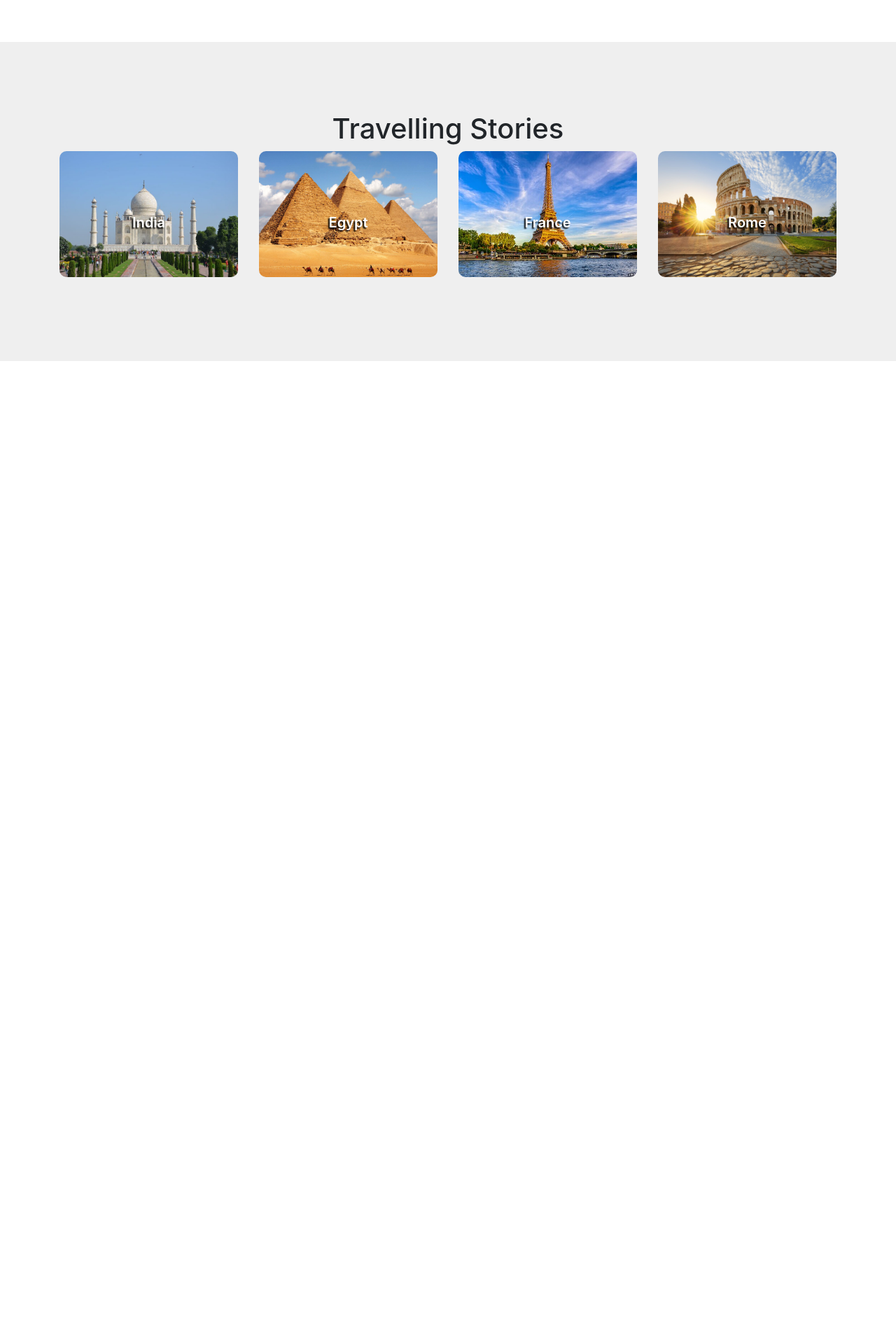
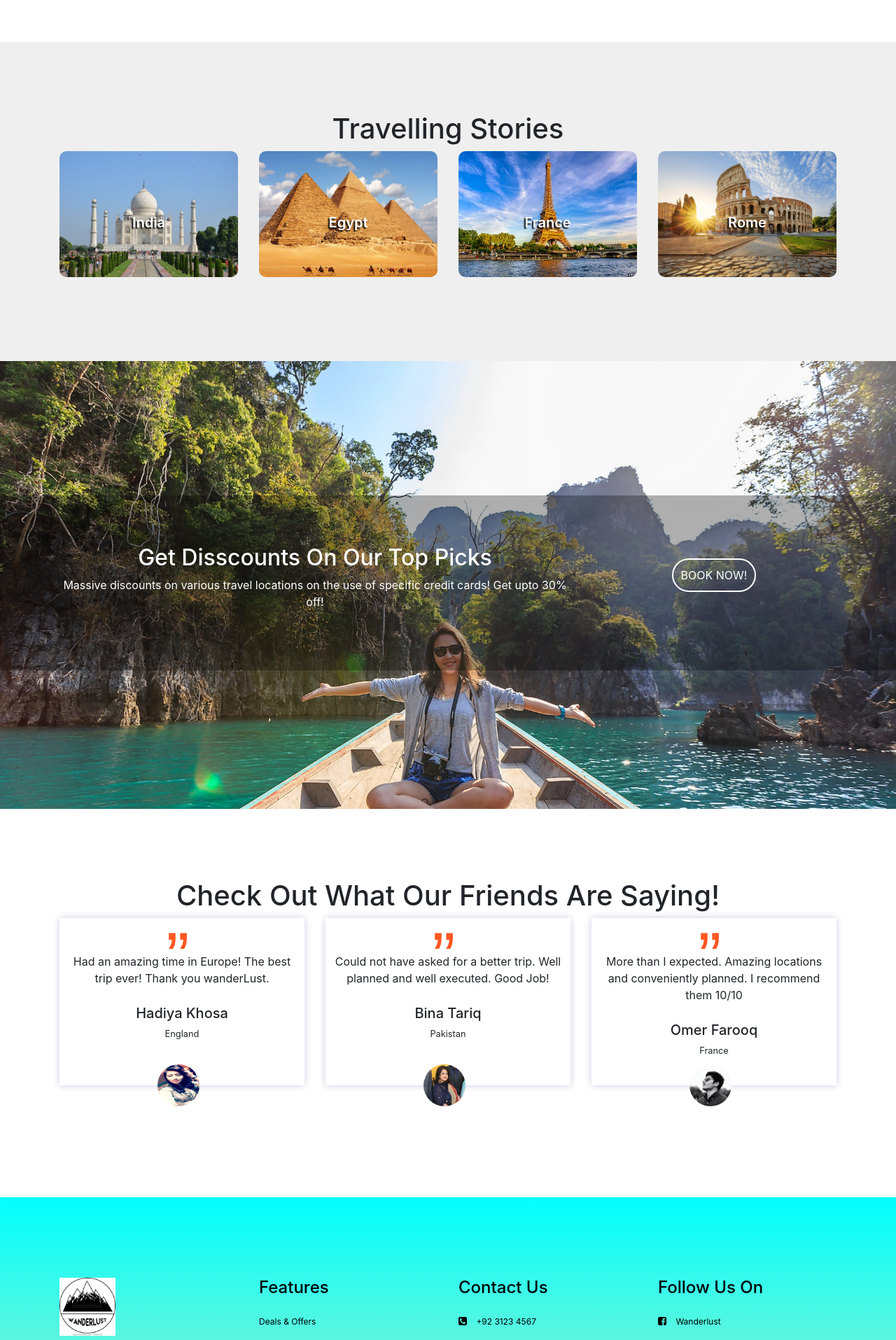
Before and after one commit to tahaazhar/WebApp-Project, a PHP site: page /wanderLust.html in a window 1280 px wide. Shown: the part 1560-3475 px from the top of the page at 70% size. Before the commit the page ends 2076 px from the top, so only its background shows below. Run offline with PHP 8.4, Linux system fonts and the light colour scheme.

Commit message:
Completed The Home Page

```diff
--- a/wanderLust.html
+++ b/wanderLust.html
@@ -168,7 +168,91 @@
             </div>
         </section>
 
-        <section class = "banner"></section>
+        <section class = "banner">
+            <div class="banner-highlights">
+                <div class="container">
+                    <div class="row">
+                        <div class="col-md-8">
+                            <h2>Get Disscounts On Our Top Picks</h2>
+                            <p>Massive discounts on various travel locations on the use of specific
+                                credit cards! Get upto 30% off!
+                            </p>
+                        </div>
+                        <div class="col-md-4">
+                            <button type="button" class="booking-btn">BOOK NOW!</button>
+                        </div>
+                    </div>
+                </div>
+            </div>
+        </section>
 
+        <section class="user-feedback">
+            <h1>Check Out What Our Friends Are Saying!</h1>
+            <div class="container">
+                <div class="row">
+                    <div class="col-md-4">
+                        <div class="user-review">
+                            <p>Had an amazing time in Europe! The best trip ever! Thank you wanderLust.</p>
+                            <h5>Hadiya Khosa</h5>
+                            <small>England</small>
+                        </div>
+                        <img src="images/Hadiya.jpg">
+                    </div>
+
+                    <div class="col-md-4">
+                            <div class="user-review">
+                                <p>Could not have asked for a better trip. Well planned and well executed. Good Job!</p>
+                                <h5>Bina Tariq</h5>
+                                <small>Pakistan</small>
+                            </div>
+                            <img src="images/Bina.jpg">
+                    </div>
+
+                    <div class="col-md-4">
+                            <div class="user-review">
+                                <p>More than I expected. Amazing locations and conveniently planned. I recommend them 10/10</p>
+                                <h5>Omer Farooq</h5>
+                                <small>France</small>
+                            </div>
+                            <img src="images/Omer.jpg">
+                    </div>
+                </div>
+            </div>
+        </section>
+
+        <section class="footer">
+            <div class="container">
+                <div class="row">
+                    <div class="col-md-3">
+                        <img src="images/logo4.png" class="footer-logo">
+                        <p>We at Wanderlust try our best to provide the best travelling experience imaginable.
+                            We look into our customer feedback extensively and try to solve thier problems as soon
+                            as possible. If you have any queries please feel free to contact us whenever you like.
+                            Bon Voyage!
+                        </p>
+                    </div>
+                    <div class="col-md-3">
+                        <h4>Features</h4>
+                        <p><a>Deals & Offers</a></p>
+                        <p><a>Customer Reviews</a></p>
+                        <p><a>Cancellation Policy</a></p>
+                    </div>
+                    <div class="col-md-3">
+                            <h4>Contact Us</h4>
+                            <p><i class="fa fa-phone-square"></i><a> +92 3123 4567 </a></p>
+                            <p><i class="fa fa-envelope"></i><a>help.wanderlust@gmail.com</a></p>
+                            <p><i class="fa fa-home"></i><a>PO Box 123, Askari Villas, Lahore Cantt, Pakistan</a></p>
+                    </div>
+                    <div class="col-md-3">
+                            <h4>Follow Us On</h4>
+                            <p><i class="fa fa-facebook-square"></i><a> Wanderlust </a></p>
+                            <p><i class="fa fa-youtube-play"></i><a>WanderWithUs</a></p>
+                            <p><i class="fa fa-twitter"></i><a>@Wanderlust</a></p>
+                            <p><i class="fa fa-instagram"></i><a> @wanderlust </a></p>
+                    </div>
+                </div><hr>
+                <p class="copyright">Made by Taha Azhar & Zeeshan Sameed</p>
+            </div>
+        </section>
     </body>
 </html>
--- a/wanderLust1.css
+++ b/wanderLust1.css
@@ -205,3 +206,124 @@
     display: block;
     font-size: 20px;
 }
+
+/* Banner section */
+
+.banner
+{
+    height: 80%;
+    background-image: url(images/banner2.jpeg);
+    background-position: center;
+    background-size: cover;
+    background-attachment: fixed;
+    padding-top: 15%;s
+}
+
+.banner-highlights
+{
+    padding: 70px 0;
+    background: rgba(0,0,0,0.3);
+    text-align: center;
+    color: white
+}
+
+.booking-btn
+{
+    width: 120px;
+    padding: 10px 0;
+    outline: none;
+    border: 2px solid white;
+    border-radius: 50px;
+    background: transparent;
+    color: white;
+    margin-top: 20px;
+}
+
+/* User Reviews*/
+
+.user-feedback
+{
+    padding: 100px 0;
+}
+
+.user-feedback h1
+{
+    text-align: center;
+}
+
+.user-feedback img
+{
+    width: 60px;
+    height: 60px;
+    border-radius: 50%;
+    position: relative;
+    margin: -30px 0 20px 40%;
+}
+
+
+.user-review
+{
+    text-align: center;
+    box-shadow: 0 0 10px 0 rgba(0, 0, 100, 0.2);
+    padding-bottom: 50px;
+    height: 80%;
+}
+
+.user-review p
+{
+    padding: 50px 10px 10px 10px;
+}
+
+.user-review p::before
+{
+    content: '\201d';
+    display: block;
+    position: absolute;
+    font-size: 100px;
+    color: #ff5722;
+    font-family: sans-serif;
+    left: 44%;
+    top: -20px;
+}
+
+/* Footer Section */
+
+.footer
+{
+    padding: 100px 20px;
+    background-image: linear-gradient(cyan, palegoldenrod);
+    color: black;
+}
+
+.footer-logo
+{
+    width: 80px;
+    margin-top: 15px;
+    margin-bottom: 15px;
+}
+
+.footer h4
+{
+    text-align: left;
+    margin-top: 15px;
+    margin-bottom: 25px;
+}
+
+.footer p
+{
+    font-size: 12px;
+    text-align: justify;
+    padding-right: 35px;
+}
+
+.footer .row .fa
+{
+    padding-right: 10px;
+    font-size: 14px;
+}
+
+.footer hr
+{
+    margin-top: 10px;
+    background: black;
+}
```
Also changed, not shown: other parts of wanderLust1.css (+11 -10 lines), images/Bina.jpg (added), images/Hadiya.jpg (added), images/Omer.jpg (added), images/banner.jpeg (added), images/banner2.jpeg (added), images/user-1.jpg (added).
